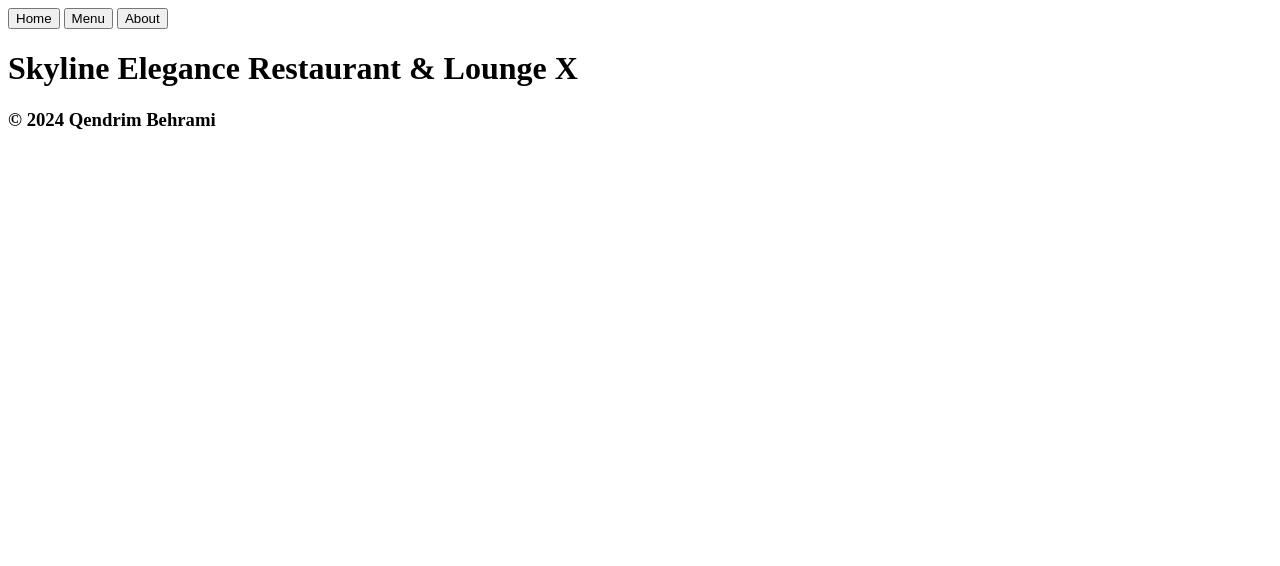
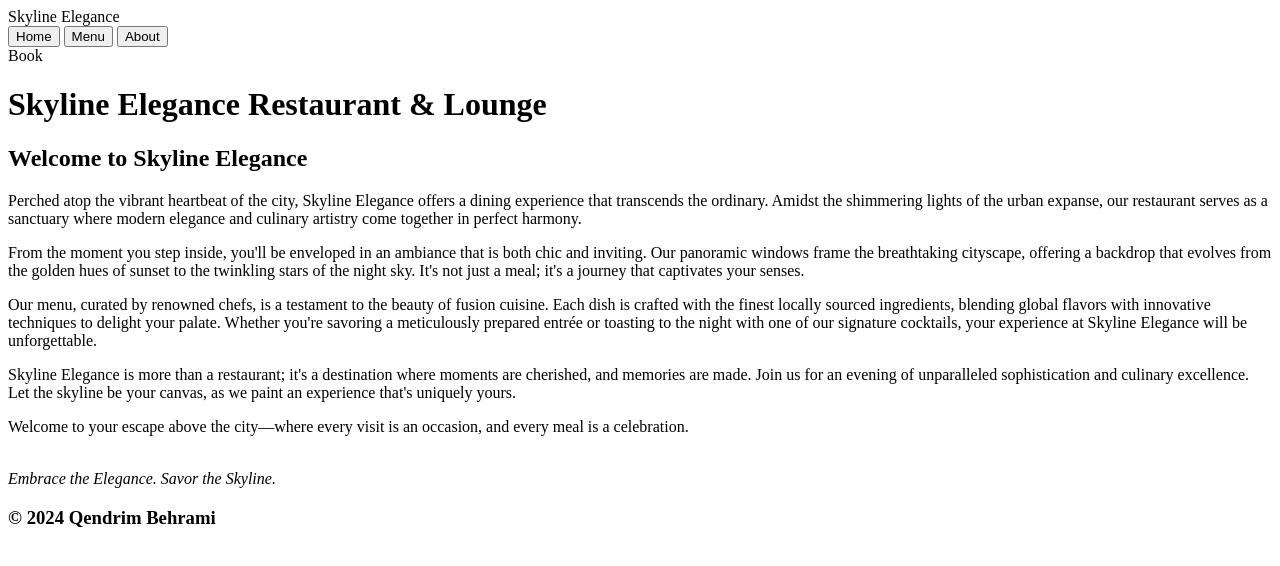
Before and after one commit to QendrimBehrami/Restaurant-Page, a plain HTML site: page index.html in a window 1280 px wide. Drawn offline with Linux system fonts and the light colour scheme.

Commit message:
Improve styling, add home text, lose sanity

```diff
--- a/index.html
+++ b/index.html
@@ -10,13 +10,57 @@
     <div id="background-image"></div>
 
     <header>
-      <nav>
+      <div id="logo">Skyline Elegance</div>
+      <nav id="navigation">
         <button>Home</button>
         <button>Menu</button>
         <button>About</button>
       </nav>
+      <div id="booking">Book</div>
     </header>
-    <div id="content"><h1>Skyline Elegance Restaurant &amp; Lounge X</h1></div>
+    <div id="content">
+      <div id="home">
+        <h1>Skyline Elegance Restaurant &amp; Lounge</h1>
+        <div class="text">
+          <h2>Welcome to Skyline Elegance</h2>
+          <p>
+            Perched atop the vibrant heartbeat of the city, Skyline Elegance
+            offers a dining experience that transcends the ordinary. Amidst the
+            shimmering lights of the urban expanse, our restaurant serves as a
+            sanctuary where modern elegance and culinary artistry come together
+            in perfect harmony.
+          </p>
+          <p>
+            From the moment you step inside, you'll be enveloped in an ambiance
+            that is both chic and inviting. Our panoramic windows frame the
+            breathtaking cityscape, offering a backdrop that evolves from the
+            golden hues of sunset to the twinkling stars of the night sky. It's
+            not just a meal; it's a journey that captivates your senses.
+          </p>
+          <p>
+            Our menu, curated by renowned chefs, is a testament to the beauty of
+            fusion cuisine. Each dish is crafted with the finest locally sourced
+            ingredients, blending global flavors with innovative techniques to
+            delight your palate. Whether you're savoring a meticulously prepared
+            entrée or toasting to the night with one of our signature cocktails,
+            your experience at Skyline Elegance will be unforgettable.
+          </p>
+          <p>
+            Skyline Elegance is more than a restaurant; it's a destination where
+            moments are cherished, and memories are made. Join us for an evening
+            of unparalleled sophistication and culinary excellence. Let the
+            skyline be your canvas, as we paint an experience that's uniquely
+            yours.
+          </p>
+          <p>
+            Welcome to your escape above the city—where every visit is an
+            occasion, and every meal is a celebration.
+          </p>
+          <br />
+          <em>Embrace the Elegance. Savor the Skyline.</em>
+        </div>
+      </div>
+    </div>
     <footer>
       <h3>
         &copy;
```
